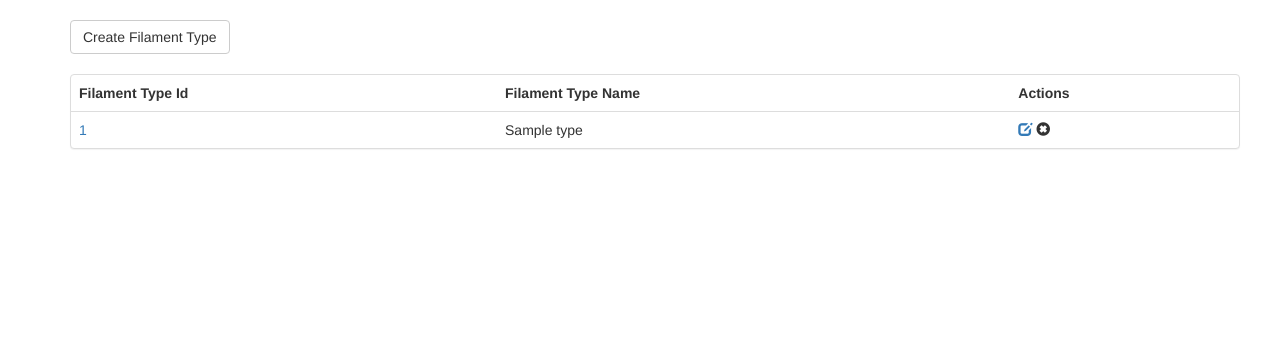
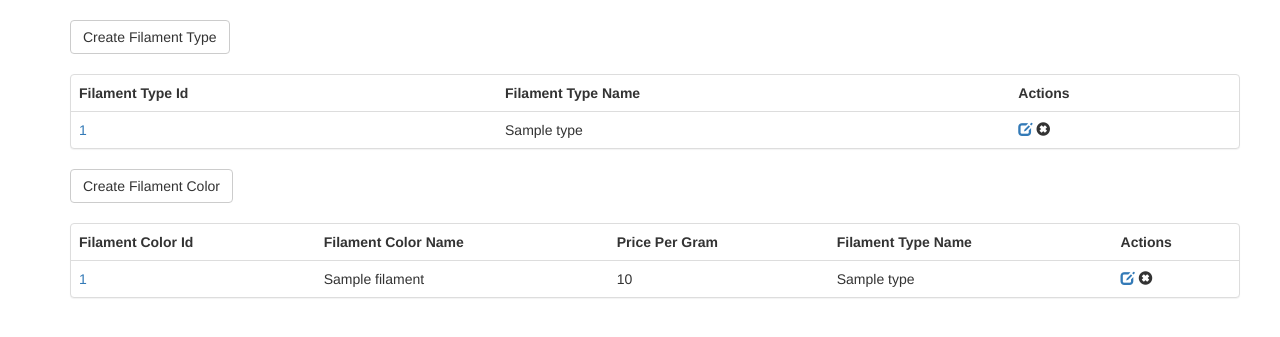
Before and after one commit to kybrdbnd/3d-p-inventory-management, a Flask app: page /filament_types in a window 1280 px wide. Shown: the part 52-389 px from the top of the page. Run offline with Flask 2, Linux system fonts and the light colour scheme; tables that the repository leaves empty hold one stand-in row (values such as "Sample post"); some libraries are stand-ins or nearby versions.

Commit message:
added CRUD for filament colors

```diff
--- a/inventory_management/inventory/forms.py
+++ b/inventory_management/inventory/forms.py
@@ -22,3 +22,9 @@ class CategoryForm(FlaskForm):
 
 class FilamentTypeForm(FlaskForm):
     filament_type_name = StringField('Name of the filament type', [DataRequired()])
+
+
+class FilamentColorForm(FlaskForm):
+    filament_color = StringField('Name of the filament color', [DataRequired()])
+    price_per_gram = IntegerField('Price per gram', [DataRequired()])
+    filament_type = SelectField('Choose Filament Type', choices=[])
--- a/inventory_management/inventory/templates/filament_home.html
+++ b/inventory_management/inventory/templates/filament_home.html
@@ -66,7 +66,82 @@
             </table>
         </div>
     </div>
+    <div class="row">
+        <a href="{{url_for('inventory_bp.filament_color_create')}}" class="btn btn-default">Create Filament Color</a>
+    </div>
+    <br>
+    <div class="row">
+        <div class="panel panel-default">
+            <table class="table">
+                <tr>
+                    <th>
+                        Filament Color Id
+                    </th>
+                    <th>
+                        Filament Color Name
+                    </th>
+                    <th>
+                        Price Per Gram
+                    </th>
+                    <th>
+                        Filament Type Name
+                    </th>
+                    <th>
+                        Actions
+                    </th>
+                </tr>
 
+                {% for filamentColor in filamentColors %}
+                <tr>
+                    <td>
+                        <a href="{{url_for('inventory_bp.filament_color_edit', filament_color_id=filamentColor.id)}}">
+                            {{filamentColor.id}}
+                        </a>
+                    </td>
+                    <td>
+                        {{filamentColor.name}}
+                    </td>
+                    <td>
+                        {{filamentColor.price_per_gram}}
+                    </td>
+                    <td>
+                        {{filamentColor.filament_type.name}}
+                    </td>
+                    <td>
+                        <a href="{{url_for('inventory_bp.filament_color_edit', filament_color_id=filamentColor.id)}}">
+                            <span class="glyphicon glyphicon-edit" aria-hidden="true"></span>
+                        </a>
+                        <span class="glyphicon glyphicon-remove-sign" aria-hidden="true" data-toggle="modal"
+                              data-target="#myModalColor-{{filamentColor.id}}"></span>
+
+                        <div class="modal fade" id="myModalColor-{{filamentColor.id}}" tabindex="-1" role="dialog"
+                             aria-labelledby="myModalLabel">
+                            <div class="modal-dialog" role="document">
+                                <div class="modal-content">
+                                    <div class="modal-header">
+                                        <button type="button" class="close" data-dismiss="modal"
+                                                aria-label="Close"><span
+                                                aria-hidden="true">&times;</span></button>
+                                    </div>
+                                    <div class="modal-body">
+                                        Do you want to delete the filament color {{filamentColor.name}}?
+                                    </div>
+                                    <div class="modal-footer">
+                                        <form action="/filament_color/{{filamentColor.id}}/delete" method="post">
+                                            <button type="button" class="btn btn-default" data-dismiss="modal">Close
+                                            </button>
+                                            <button type="submit" class="btn btn-primary">Confirm</button>
+                                        </form>
+                                    </div>
+                                </div>
+                            </div>
+                        </div>
+                    </td>
+                </tr>
+                {% endfor %}
+            </table>
+        </div>
+    </div>
 
 </div>
 
--- a/inventory_management/inventory/views.py
+++ b/inventory_management/inventory/views.py
@@ -5,11 +5,12 @@ from inventory_management.inventory import inventory
 from inventory_management.inventory.controller.categoryController import (create_category, update_category,
                                                                           delete_category)
 from inventory_management.inventory.controller.filamentController import (create_filament_type, delete_filament_type,
-                                                                          update_filament_type)
+                                                                          update_filament_type, create_filament_color,
+                                                                          update_filament_color, delete_filament_color)
 from inventory_management.inventory.controller.queryController import (estimate_cost,
                                                                        get_filaments, get_filament_types,
                                                                        save_query, delete_query)
-from inventory_management.inventory.forms import QueryForm, CategoryForm, FilamentTypeForm
+from inventory_management.inventory.forms import QueryForm, CategoryForm, FilamentTypeForm, FilamentColorForm
 from inventory_management.inventory.models import FilamentType, Filament, Query, Category
 from inventory_management.inventory.schema import filaments_schema, category_schema
 
@@ -150,7 +151,9 @@ def category_delete(category_id):
 @inventory.route('/filament_types', methods=['GET'])
 def filament_home():
     filamentTypes = FilamentType.query.order_by('name').all()
-    return render_template('filament_home.html', filamentTypes=filamentTypes, page='filament')
+    filamentColors = Filament.query.order_by('name').all()
+    return render_template('filament_home.html', filamentTypes=filamentTypes, filamentColors=filamentColors,
+                           page='filament')
 
 
 @inventory.route('/filament_type/<filament_type_id>', methods=['GET', 'POST'])
@@ -182,3 +185,41 @@ def filament_type_delete(filament_type_id):
         delete_filament_type(filamentTypeInstance)
         flash('Filament Type Successfully deleted!!', 'success')
     return redirect(url_for('inventory_bp.filament_home'))
+
+
+@inventory.route('/filament_color/create', methods=['GET', 'POST'])
+def filament_color_create():
+    form = FilamentColorForm()
+    form.filament_type.choices = get_filament_types()
+    if request.method == 'POST':
+        create_filament_color(request.form)
+        flash('Filament color created successfully', 'success')
+        return redirect(url_for('inventory_bp.filament_home'))
+    return render_template('filament_color_edit.html', form=form, page='filament')
+
+
+@inventory.route('/filament_color/<filament_color_id>', methods=['GET', 'POST'])
+def filament_color_edit(filament_color_id):
+    filamentInstance = Filament.query.get(filament_color_id)
+    form = FilamentColorForm()
+    filamentTypes = get_filament_types()
+    form.filament_type.choices = filamentTypes
+    form.price_per_gram.data = filamentInstance.price_per_gram
+    form.filament_type.data = str(filamentInstance.filament_type.id)
+    form.filament_color.data = filamentInstance.name
+    if request.method == 'POST':
+        update_filament_color(filament_color_id, request.form)
+        form.filament_color.data = filamentInstance.name
+        form.filament_type.data = str(filamentInstance.filament_type.id)
+        flash('filament color updated successfully!!', 'success')
+    return render_template('filament_color_edit.html', form=form, FILAMENT_COLOR_ID=filamentInstance.id,
+                           page='filament')
+
+
+@inventory.route('/filament_color/<filament_color_id>/delete', methods=['POST'])
+def filament_color_delete(filament_color_id):
+    if request.method == 'POST':
+        filamentColorInstance = Filament.query.get(filament_color_id)
+        delete_filament_color(filamentColorInstance)
+        flash('Filament Color Successfully deleted!!', 'success')
+    return redirect(url_for('inventory_bp.filament_home'))
```
Also changed, not shown: inventory_management/inventory/controller/filamentController.py (+26 -1 lines), inventory_management/inventory/templates/filament_color_edit.html (added, +36 -0 lines).
